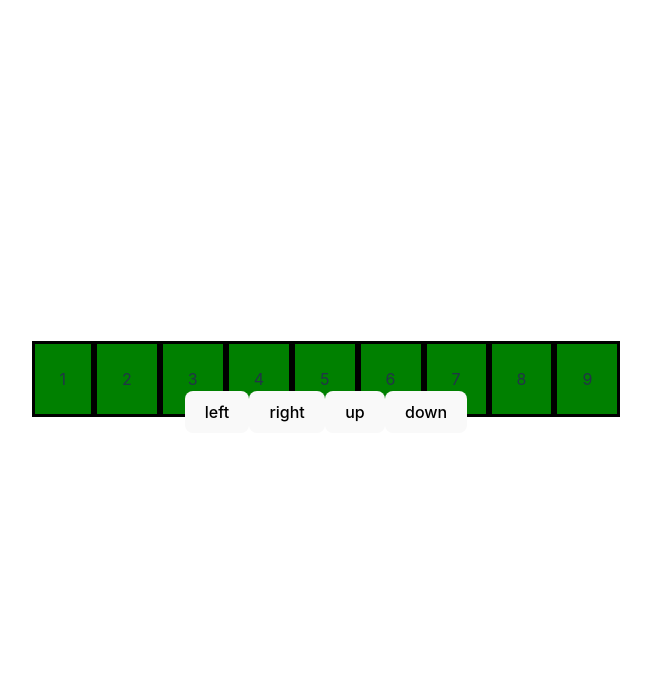
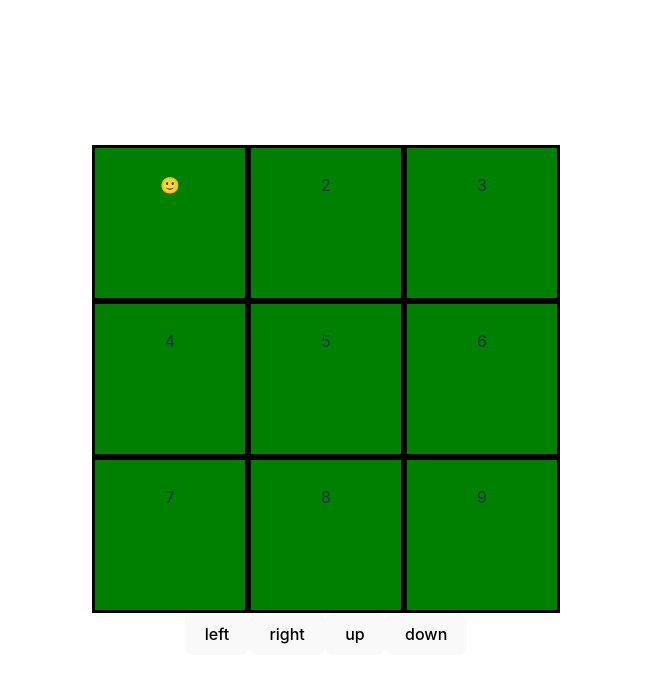
Before and after one commit to rgibbons-dev/monsweeper-ultra, a React (Vite) app: page / in a window 1280 px wide. Shown: the top 682 px of the page, without its empty margins (314-965 px from the left). Built offline with nearby package versions, Linux system fonts and the light colour scheme.

Commit message:
movement and player marker implemented

```diff
--- a/src/App.css
+++ b/src/App.css
@@ -8,7 +8,6 @@
 span {
   background-color: green;
   padding: 25px;
-  flex-basis: 25%;
   width: 100px;
   height: 100px;
   border: 3px solid black;
@@ -16,5 +15,5 @@ span {
 
 .grasses {
   display: flex;
-  flex-wrap: wrap;
+  justify-content: space-between;
 }
--- a/src/App.tsx
+++ b/src/App.tsx
@@ -28,10 +28,16 @@ type Direction = {
   fn: () => void;
 };
 
+function User() {
+  return <div>🙂</div>;
+}
+
 function Grass(props: Cell) {
   return (
     <>
-      <span>{props.space}</span>
+      <span>
+        {props.userPresent ? (<User />) : props.space}
+      </span>
     </>
   );
 }
@@ -42,9 +48,9 @@ function Grid(props: GridProps) {
 
   return (
     <>
-      <div className='grasses'>
+      <div>
         {props.grid.map((row, rind) => (
-          <div key={rind}>
+          <div className="grasses" key={rind}>
             {row.map((cell, cind) => (
               <Grass
                 key={`${rind}-${cind}`}
@@ -61,12 +67,9 @@ function Grid(props: GridProps) {
 }
 
 function DirButton(props: Direction) {
-  function move() {
-    props.fn;
-  }
   return (
     <>
-      <button onClick={() => move()}>{props.direction}</button>
+      <button onClick={() => props.fn()}>{props.direction}</button>
     </>
   );
 }
@@ -125,13 +128,18 @@ function Game() {
     for(let i=0; i<gsize; i++) {
       arr[i] = Array(gsize);
       for(let j=0; j<gsize; j++) {
-        arr[i][j] = {
-          space: (i*3)+j+1,
-          electrode: false,
-          userPresent: false
-        };
         if(i === 0 && j === 0) {
-          arr[i][j].userPresent = true;
+          arr[i][j] = {
+            space: (i*3)+j+1,
+            electrode: false,
+            userPresent: true
+          };
+        } else {
+          arr[i][j] = {
+            space: (i*3)+j+1,
+            electrode: false,
+            userPresent: false
+          };
         }
       }
     }
@@ -152,9 +160,9 @@ function Game() {
   useEffect(() => {
     setGrid(cgrid => Array.from(cgrid).map(row => row.map(cell => ({
       ...cell,
-      userPresent: cell.space === userTurn.currentSpace
+      userPresent: cell.space - 1 === userTurn.currentSpace
     }))));
-  }, [userTurn.currentSpace]);
+  }, [userTurn]);
 
   return (
     <>
```
